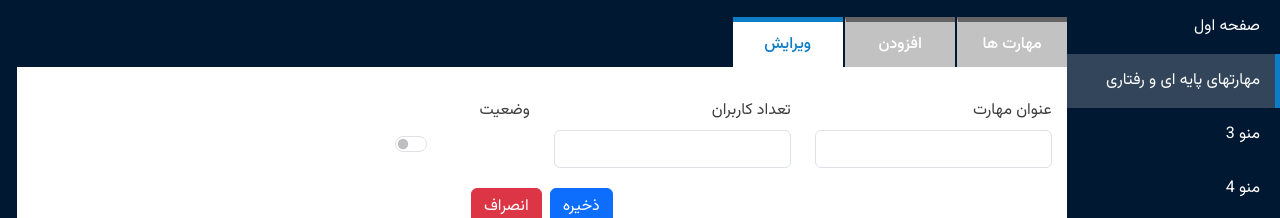
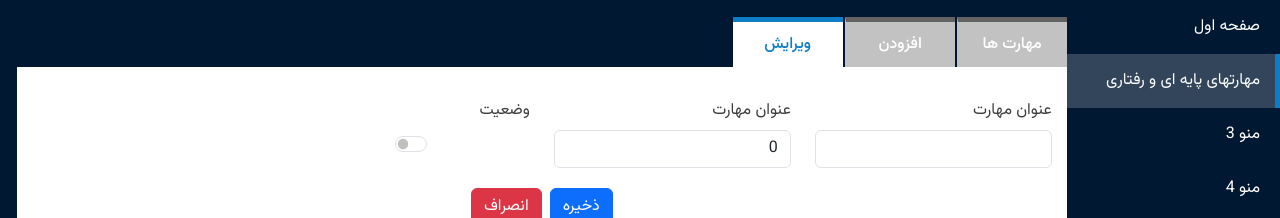
Before and after one commit to hirbodh/behaviour, a React (Create React App) app: page /BasicBehaviour/edit in a window 1280 px wide. Shown: the top 218 px of the page. Built offline with nearby package versions, Linux system fonts and the light colour scheme.

Commit message:
feat-setFieldValue-obj

```diff
--- a/src/Pages/Behaviour/Edit.jsx
+++ b/src/Pages/Behaviour/Edit.jsx
@@ -1,18 +1,20 @@
-import React,{useState, useEffect} from 'react'
-import { Link, useLocation } from 'react-router-dom';
+import React, { useState, useEffect } from "react";
+import { Link, useLocation } from "react-router-dom";
 import TabGenerator from "../../Components/TabGenerator";
-import { useParams } from 'react-router-dom';
-import axios from 'axios';
-import Fields from '../../Components/Fields/Fields';
+import { useParams } from "react-router-dom";
+import axios from "axios";
+import Fields from "../../Components/Fields/Fields";
 // import EditStyles from './EditStyles.scss'
 
 const tabInfo = [
-  { id: 1, title: 'مهارت ها', path: '/BasicBehaviour' },
-  { id: 2, title: 'افزودن', path: '/BasicBehaviour/Create' },
-  { id: 3, title: 'ویرایش', path: '/BasicBehaviour/Edit' },
-]
-const apiUrl = "https://devcore.ronixtools.com/userinformation/api/BasicBehavioralSkill/GetBasicBehavioralSkillById";
-const apiUrlUpdate = "https://devcore.ronixtools.com/userinformation/api/ClientApp/UpdateClientApp";
+  { id: 1, title: "مهارت ها", path: "/BasicBehaviour" },
+  { id: 2, title: "افزودن", path: "/BasicBehaviour/Create" },
+  { id: 3, title: "ویرایش", path: "/BasicBehaviour/Edit" },
+];
+const apiUrl =
+  "https://devcore.ronixtools.com/userinformation/api/BasicBehavioralSkill/GetBasicBehavioralSkillById";
+const apiUrlUpdate =
+  "https://devcore.ronixtools.com/userinformation/api/ClientApp/UpdateClientApp";
 
 const formFields = [
   {
@@ -23,8 +25,8 @@ const formFields = [
     placeholder: "",
     dir: "rtl",
     txtAlign: "right",
-    onclick: "" ,
-    onChange: ""
+    onclick: "",
+    onChange: "",
   },
   {
     title: "تعداد کاربران",
@@ -43,28 +45,34 @@ const formFields = [
     placeholder: "",
     dir: "rtl",
     txtAlign: "center",
-  }
+  },
 ];
 
-// ---------------------------------- Update Field Value
-const setFieldValue = ({fieldId, fieldValue}) => {
-  const field = document.getElementById(fieldId)
-  field.value = fieldValue
-}
+
+const setFieldValue = ({ fieldId, fieldValue }) => {
+  const field = document.getElementById(fieldId);
+  field.value = fieldValue;
+};
 
 export default function Edit() {
-
   // ---------------------------------- fetch Data
-const fetchData = async ({pageId}) => {
+  const fetchData = async ({ pageId }) => {
     try {
       const response = await axios.post(apiUrl, {
-      "id": pageId
+        id: pageId,
       });
-    // console.log(response.data.data);
-    setFieldValue({fieldId: 'titleID', fieldValue: response.data.data.title})
-    setTitle({fieldId: 'titleID', fieldValue: response.data.data.title})
-    setFieldValue({fieldId: 'countUser', fieldValue: response.data.data.numberOfUser})
-    setCheckValue(response.data.data.isActive)
+      // setFieldValue({
+      //   fieldId: "titleID",
+      //   fieldValue: response.data.data.title,
+      // });
+      // setTitle({ fieldId: "titleID", fieldValue: response.data.data.title });
+      // setFieldValue({
+      //   fieldId: "countUser",
+      //   fieldValue: response.data.data.numberOfUser,
+      // });
+      // setCheckValue(response.data.data.isActive);
+      setChangeValue(response.data.data);
+      setChecked(response.data.data.isActive)
       } catch (error) {
         console.error(error);
       }
@@ -76,50 +84,108 @@ async function editData({ id, title, isActive }) {
       const response = await axios.put(apiUrl, {
         id: id,
         title: title,
-      isActive: isActive
+        isActive: isActive,
       });
       console.log(response.data.data);
     } catch (error) {
       console.error(error);
     }
-};
+  }
 
   // ---------------------------------- handle Active CheckBox
-  const [checkValue, setCheckValue] = useState()
-  const [currentPageID, setCurrentPageID] = useState()
-  const [title, setTitle] = useState()
-  const location = useLocation()
+  const [checkValue, setCheckValue] = useState();
+  const [currentPageID, setCurrentPageID] = useState();
+  const [title, setTitle] = useState();
+  const location = useLocation();
+  const [checked, setChecked] = useState();
+  const [changeValue, setChangeValue] = useState({
+    id: 0,
+    isActive: true,
+    numberOfUser: 0,
+    title: "",
+  });
 
-  useEffect(()=>{
-    if(location.search){
-      const pageId = location.search.substring(4)
-      setCurrentPageID(location.search.substring(4))
-      fetchData({pageId})
-    }else{
-      console.log('no search')
+// ---------------------------------- Update Field Value
+const updateValue = (e) => {
+  const currID = e.target.id;
+
+  if (currID === 'title') {
+    setChangeValue({
+      ...changeValue,
+      title: e.target.value,
+    });
+  } else if (currID === 'numberOfUser') {
+    setChangeValue({
+      ...changeValue,
+      numberOfUser: e.target.value,
+    });
+  } else if (currID === 'isActive') {
+    setChangeValue({
+      ...changeValue,
+      isActive: !changeValue.isActive,
+    });
   }
-  },[])
+};
+// -------------------------------- PageID
+  useEffect(() => {
+    if (location.search) {
+      const pageId = location.search.substring(4);
+      setCurrentPageID(location.search.substring(4));
+      fetchData({ pageId });
+    } else {
+      console.log("no search");
+    }
+  }, []);
 
-  const params = useParams()
-  const [activeTab, setActiveTab] = useState(3)
+  const params = useParams();
+  const [activeTab, setActiveTab] = useState(3);
 
   return (
-    <div className='child-wrapper'>
-      <div className='child-tab'>
+    <div className="child-wrapper">
+      <div className="child-tab">
         <ul>
-          {tabInfo.map(tab => (
+          {tabInfo.map((tab) => (
             <TabGenerator key={tab.id} tab={tab} activeTab={activeTab} setActiveTab={setActiveTab} />
           ))}
         </ul>
       </div>
-      <div className='child-body'>
+      <div className="child-body">
         {/* ------------------------------------------------------------------------- Fields Start */}
-        <Fields formFields={formFields} checkValue={checkValue} />
+        {/* <Fields formFields={formFields} checkValue={checkValue} /> */}
+
+        <div className="row">
+          <div className="form-group col-12 col-sm-6 col-md-4 col-lg-4 col-xl-3">
+            <label htmlFor="inputPassword" className="col-form-label">
+              {formFields[0].title}
+            </label>
+            <div>
+              <input value={changeValue.title} onChange={updateValue} type={formFields[0].type} className="form-control" id='title' placeholder={formFields[0].placeholder} />
+            </div>
+          </div>
+          <div className="form-group col-12 col-sm-6 col-md-4 col-lg-4 col-xl-3">
+            <label htmlFor="inputPassword" className="col-form-label">
+              {formFields[0].title}
+            </label>
+            <div>
+              <input value={changeValue.numberOfUser} onChange={updateValue} type={formFields[0].type} className="form-control" id='numberOfUser' placeholder={formFields[0].placeholder} />
+            </div>
+          </div>
+          <div className="form-group col-12 col-sm-6 col-md-4 col-lg-4 col-xl-3">
+            <label htmlFor="inputPassword" className="col-form-label">
+              وضعیت
+            </label>
+            <div className="form-check form-switch">
+              <input className="form-check-input" onChange={updateValue} type="checkbox" role="switch" id='isActive' checked={checked} onClick={() => setChecked(!checked)} />
+            </div>
+          </div>
+        </div>
         {/* ------------------------------------------------------------------------- Fields  */}
 
-        <div className='d-flex align-items-center justify-content-center mt-3'>
-          <button className='btn btn-primary m-1'>ذخیره</button>
-          <Link to="/BasicBehaviour" className='btn btn-danger m-1'>انصراف</Link>
+        <div className="d-flex align-items-center justify-content-center mt-3">
+          <button className="btn btn-primary m-1">ذخیره</button>
+          <Link to="/BasicBehaviour" className="btn btn-danger m-1">
+            انصراف
+          </Link>
         </div>
       </div>
     </div>
```
Lines whose indentation alone changed are shown as unchanged.
